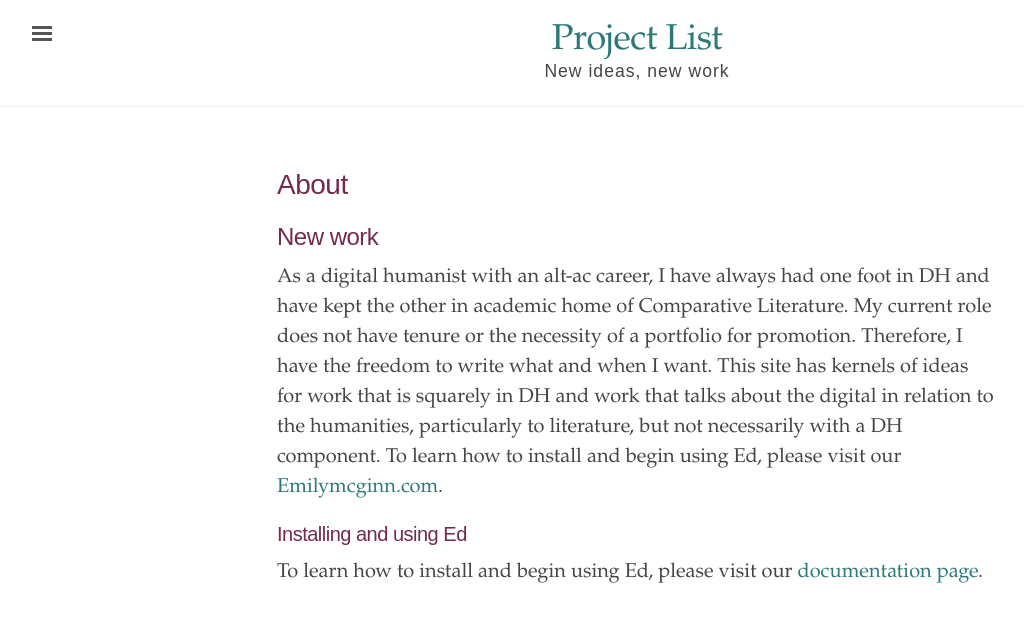
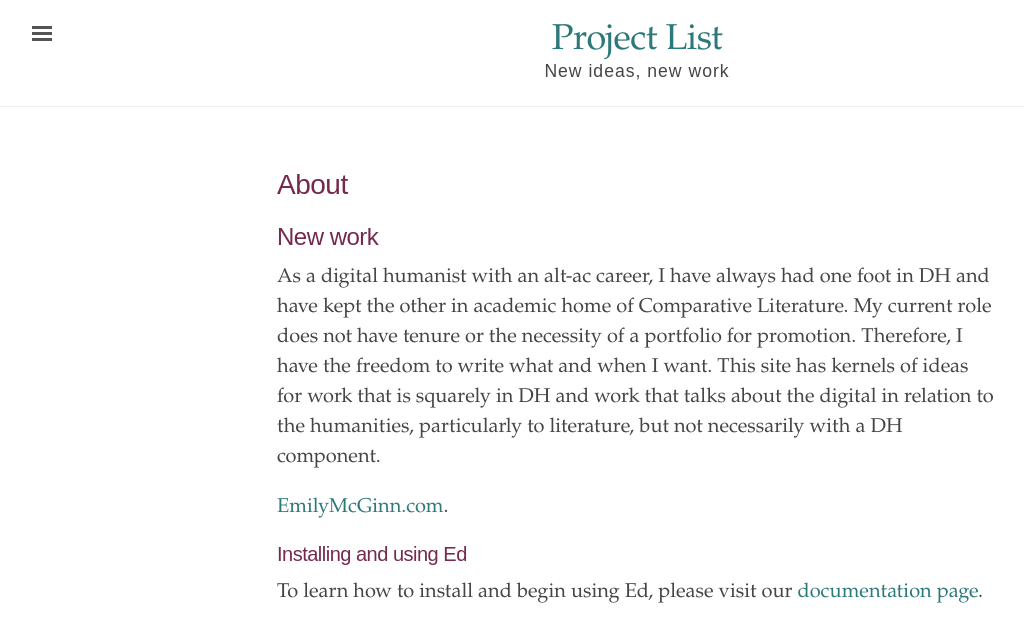
Before and after one commit to ylimem/ed, a Jekyll site: the page built from about.md, in a window 1280 px wide. Shown: the top 642 px of the page, without its empty margins (3-1027 px from the left). Built offline with Jekyll 4.4.1, drawn with Linux system fonts in a browser that asks for light colours.

Commit message:
Update about.md

```diff
--- a/about.md
+++ b/about.md
@@ -4,8 +4,8 @@ title: About
 ---
 ## New work
 As a digital humanist with an alt-ac career, I have always had one foot in DH and have kept the other in academic home of Comparative Literature. My current role does not have tenure or the necessity of a portfolio for promotion. Therefore, I have the freedom to write what and when I want. This site has kernels of ideas for work that is squarely in DH and work that talks about the digital in relation to the humanities, particularly to literature, but not necessarily with a DH component.
-To learn how to install and begin using Ed, please visit our
-[Emilymcginn.com](https://emilymcginn.com/).
+
+[EmilyMcGinn.com](https://emilymcginn.com/).
 
 
 
```
